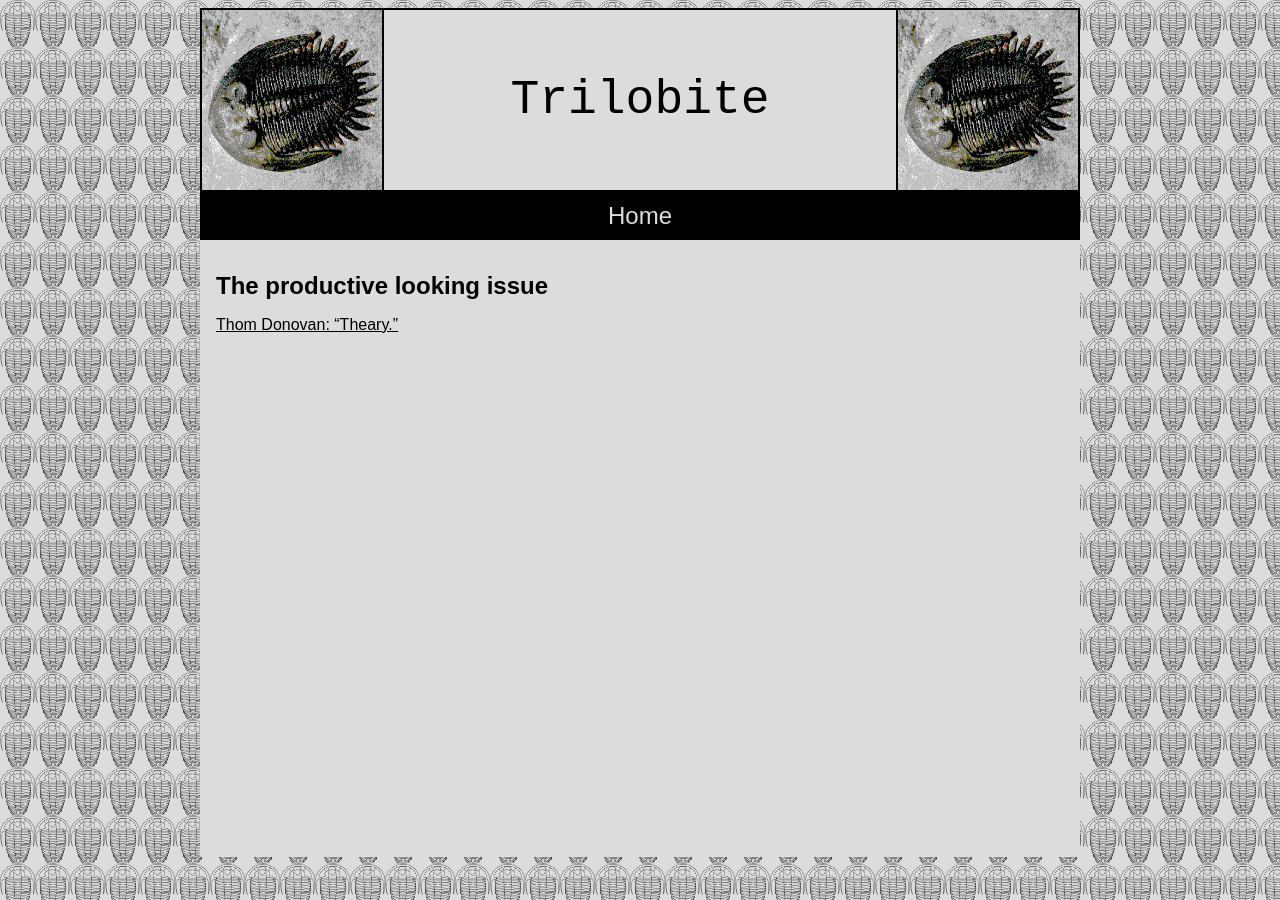
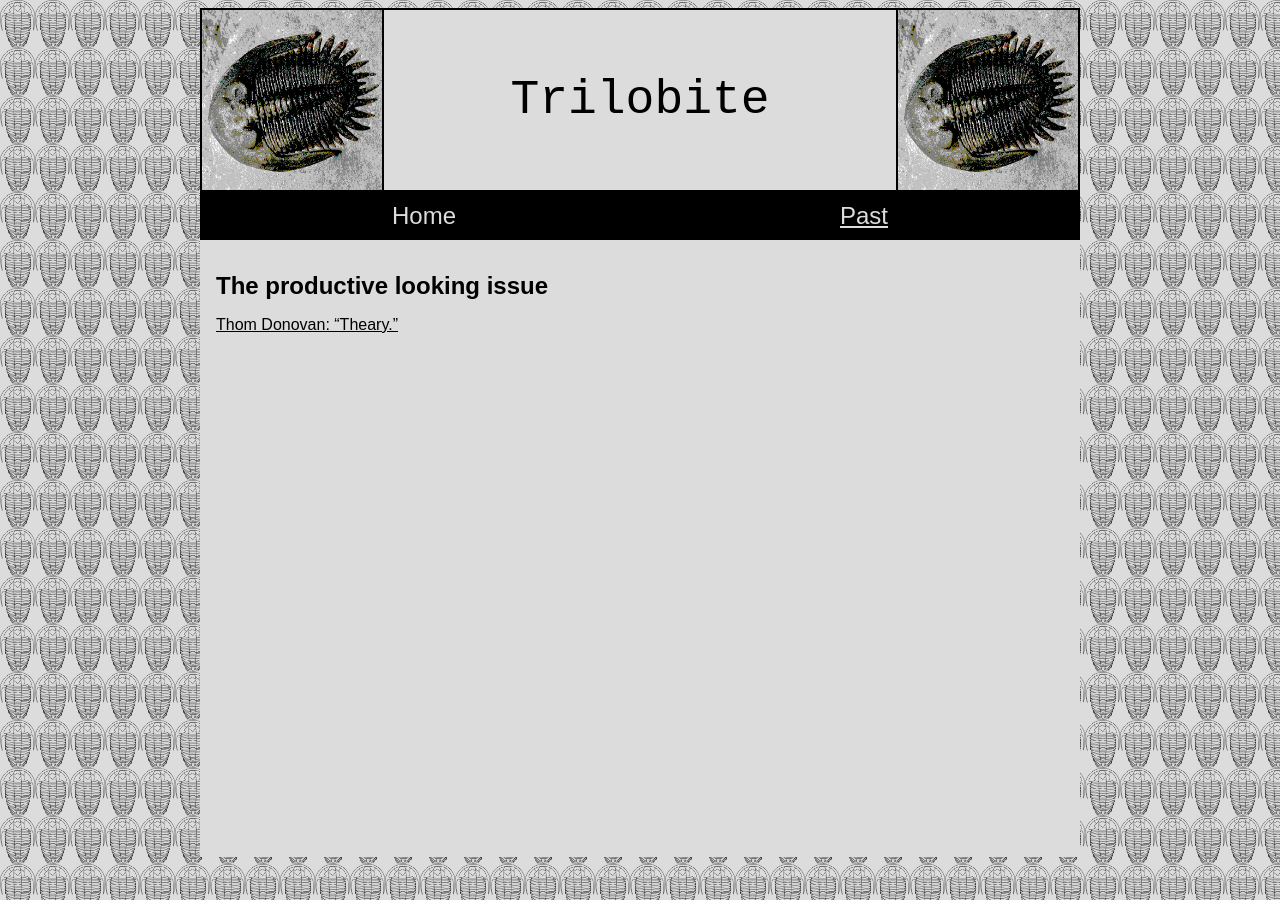
Before and after one commit to trilobite-poetry/trilobite-poetry.github.io, a Jekyll site: the page built from index.md, in a window 1280 px wide. Built offline with Jekyll 4.4.1, drawn with Linux system fonts in a browser that asks for light colours.

Commit message:
added link to the past

```diff
--- a/_data/navigation.yml
+++ b/_data/navigation.yml
@@ -1,2 +1,4 @@
 - name: Home
   link: /
+- name: Past
+  link: /past.html
```
